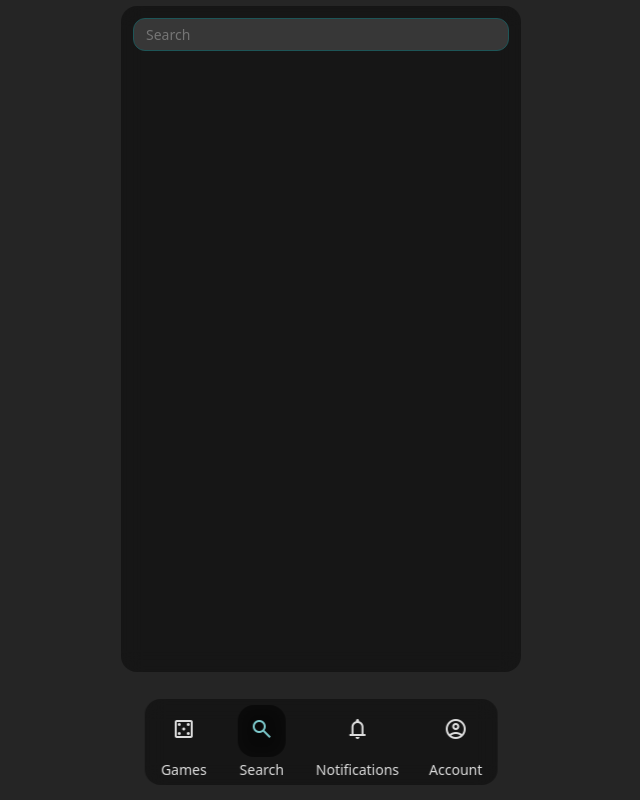
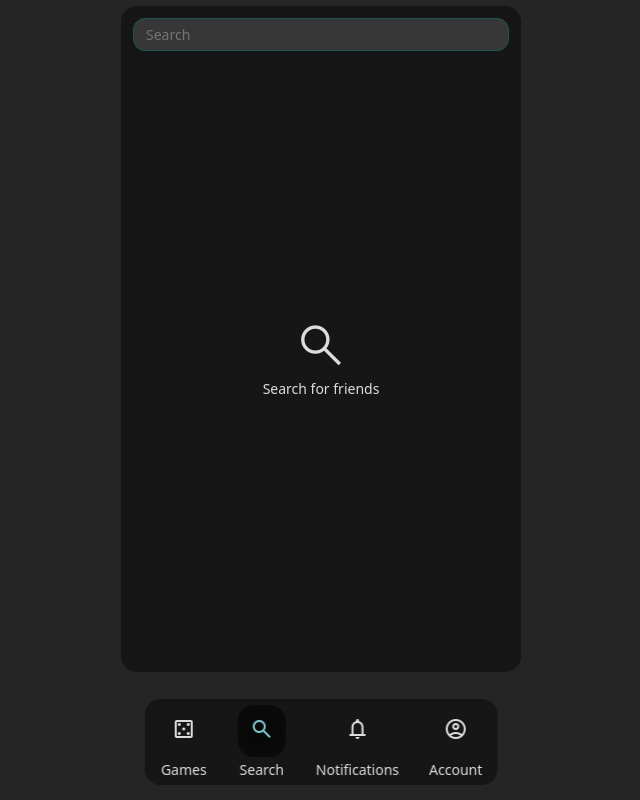
Before and after one commit to akbarjorayev/games, a React (Create React App) app: page / in a window 1280 px wide. Shown: the whole page, without its empty margins (319-959 px from the left). Built offline with nearby package versions, Linux system fonts and the light colour scheme.

Commit message:
new -> SearchPage

```diff
--- a/src/pages/Main/Search/Search.jsx
+++ b/src/pages/Main/Search/Search.jsx
@@ -1,13 +1,45 @@
+import { useEffect, useState } from 'react'
+
 import Input from '../../../components/Input/Input'
+import SearchStatus from './components/SearchStatus'
+
+import { useDebounce } from '../../../hooks/useDebounce'
+import { SEARCH_PAGE_STATUS } from './SearchPageStatus'
 
 import './Search.css'
+import SearchResults from './components/SearchResults'
 
 export default function Search() {
+  const [search, setSearch] = useState('')
+  const [searchStatus, setSearchStatus] = useState(SEARCH_PAGE_STATUS.home)
+  const [debouncedSearch] = useDebounce(search, 500)
+
+  useEffect(() => {
+    if (!debouncedSearch) return setSearchStatus(SEARCH_PAGE_STATUS.home)
+
+    setSearchStatus(SEARCH_PAGE_STATUS.hasResults)
+  }, [debouncedSearch])
+
+  useEffect(() => {
+    if (search) setSearchStatus(SEARCH_PAGE_STATUS.searching)
+  }, [search])
+
   return (
     <>
       <div className="h_100 d_f_jc_ce">
         <div className="con search_con blur_theme_bg list_y">
-          <Input placeholder="Search" autoFocus />
+          <Input
+            value={search}
+            onChange={(e) => setSearch(e.target.value)}
+            placeholder="Search"
+            autoFocus
+          />
+          {searchStatus !== SEARCH_PAGE_STATUS.hasResults && (
+            <SearchStatus status={searchStatus} />
+          )}
+          {searchStatus === SEARCH_PAGE_STATUS.hasResults && (
+            <SearchResults value={search} />
+          )}
         </div>
       </div>
     </>
```
